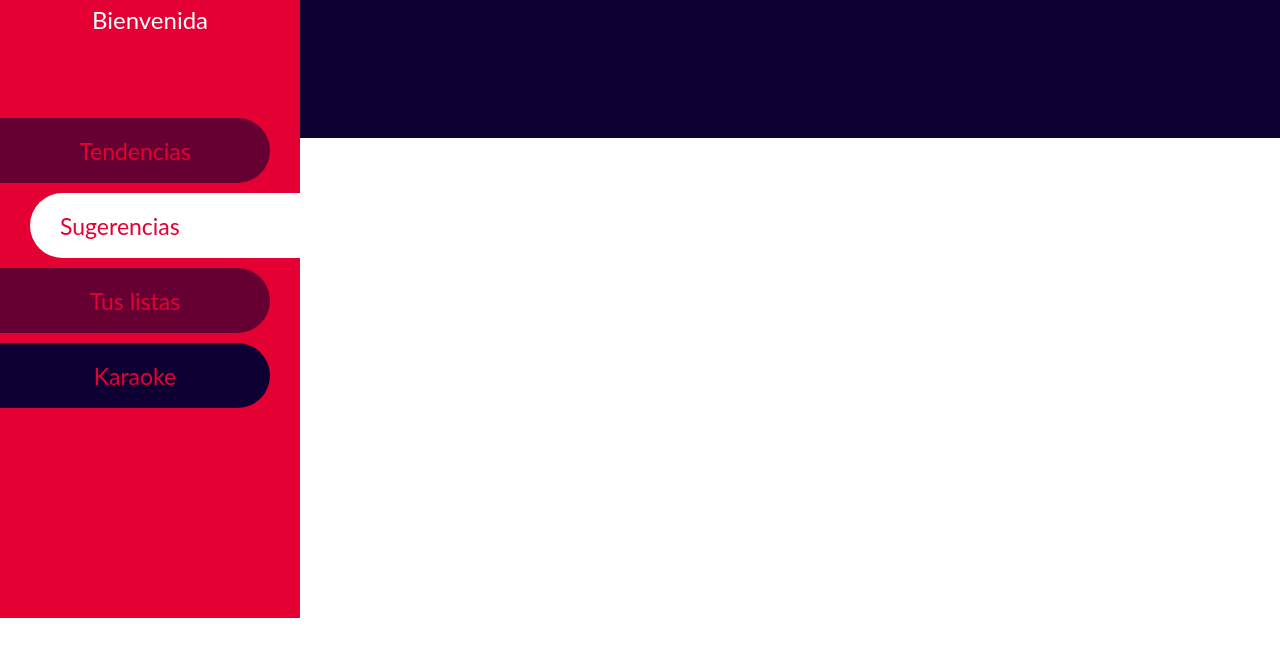
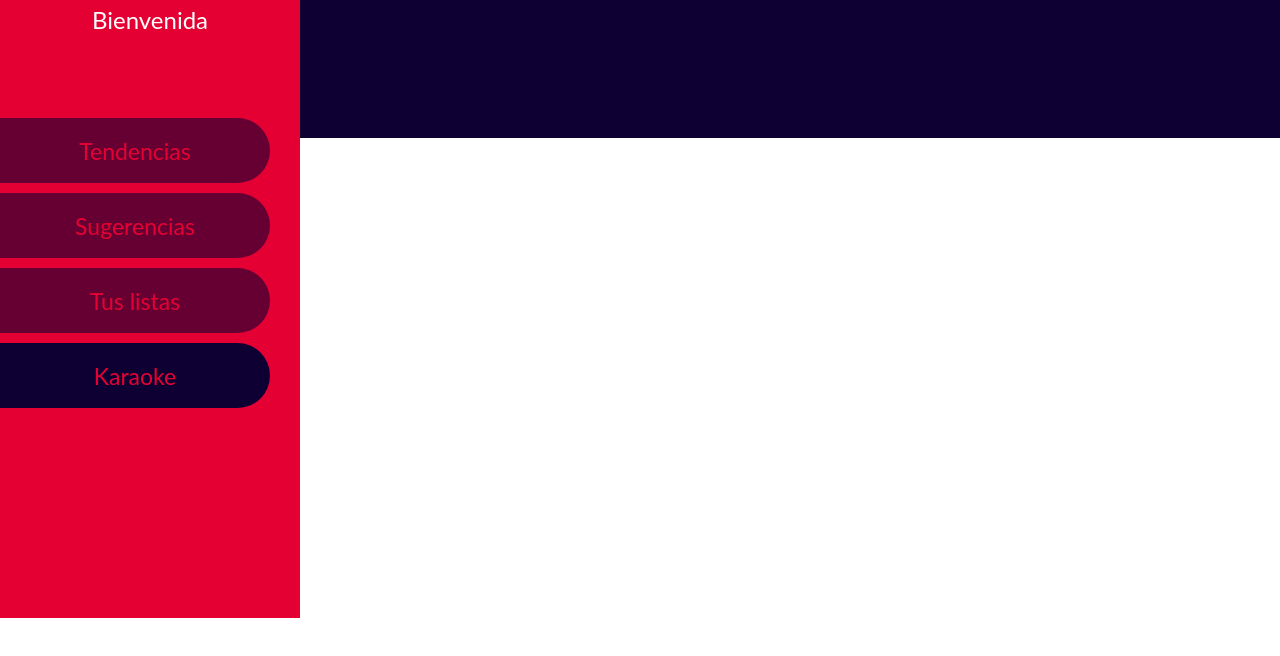
Before and after one commit to StephanieRose94/Wave, a plain HTML site: page sugerencias.html in a window 1280 px wide. Shown: the part 182-838 px from the top of the page. Drawn offline with Linux system fonts and the light colour scheme.

Commit message:
menu lateral

```diff
--- a/sugerencias.html
+++ b/sugerencias.html
@@ -19,7 +19,7 @@
 
                 <div class="ventanas">
                     <div class="pagina">Tendencias</div>
-                    <div class="paginaSeleccionada">Sugerencias</div>
+                    <div class="pagina">Sugerencias</div>
                     <div class="pagina">Tus listas</div>
                     <div class="pagina2">Karaoke</div>
                 </div>
```
